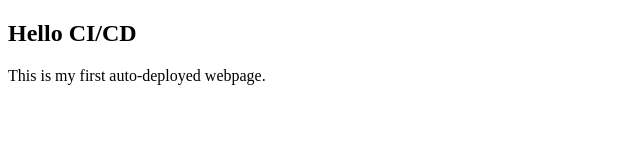
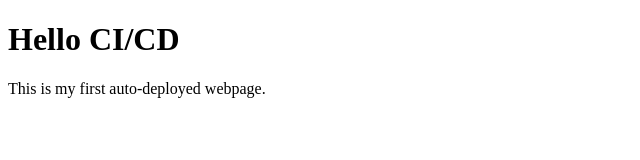
Before and after one commit to Taking2157/git-cicd-practice, a plain HTML site: page index.html in a window 1280 px wide. Shown: the whole page, without its empty margins (0-640 px from the left). Drawn offline with Linux system fonts and the light colour scheme.

Commit message:
fix: restore required heading

```diff
--- a/index.html
+++ b/index.html
@@ -6,7 +6,7 @@
   <title>Git CI/CD Practice</title>
 </head>
 <body>
-  <h2>Hello CI/CD</h2>
+  <h1>Hello CI/CD</h1>
   <p>This is my first auto-deployed webpage.</p>
 </body>
 </html>
```
